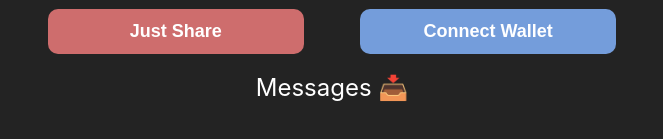
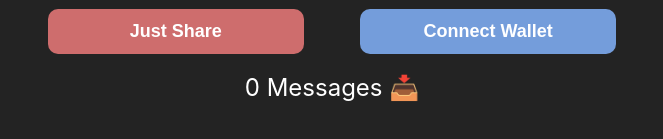
Before and after one commit to tapabratadey/Just-Share, a Next.js app: page / in a window 1280 px wide. Shown: the part 337-476 px from the top of the page, without its empty margins (308-971 px from the left). Built offline with nearby package versions, Linux system fonts and the light colour scheme.

Commit message:
Adding messages count

```diff
--- a/pages/index.js
+++ b/pages/index.js
@@ -180,7 +180,9 @@ export default function Home() {
 						</button>
 					</div>
 				</form>
-				<div className={styles.description}>Messages 📥</div>
+				<div className={styles.description}>
+					{allWaves.length} Messages 📥
+				</div>
 				<div className={styles.box}>
 					{allWaves
 						.map((wave, index) => {
```
